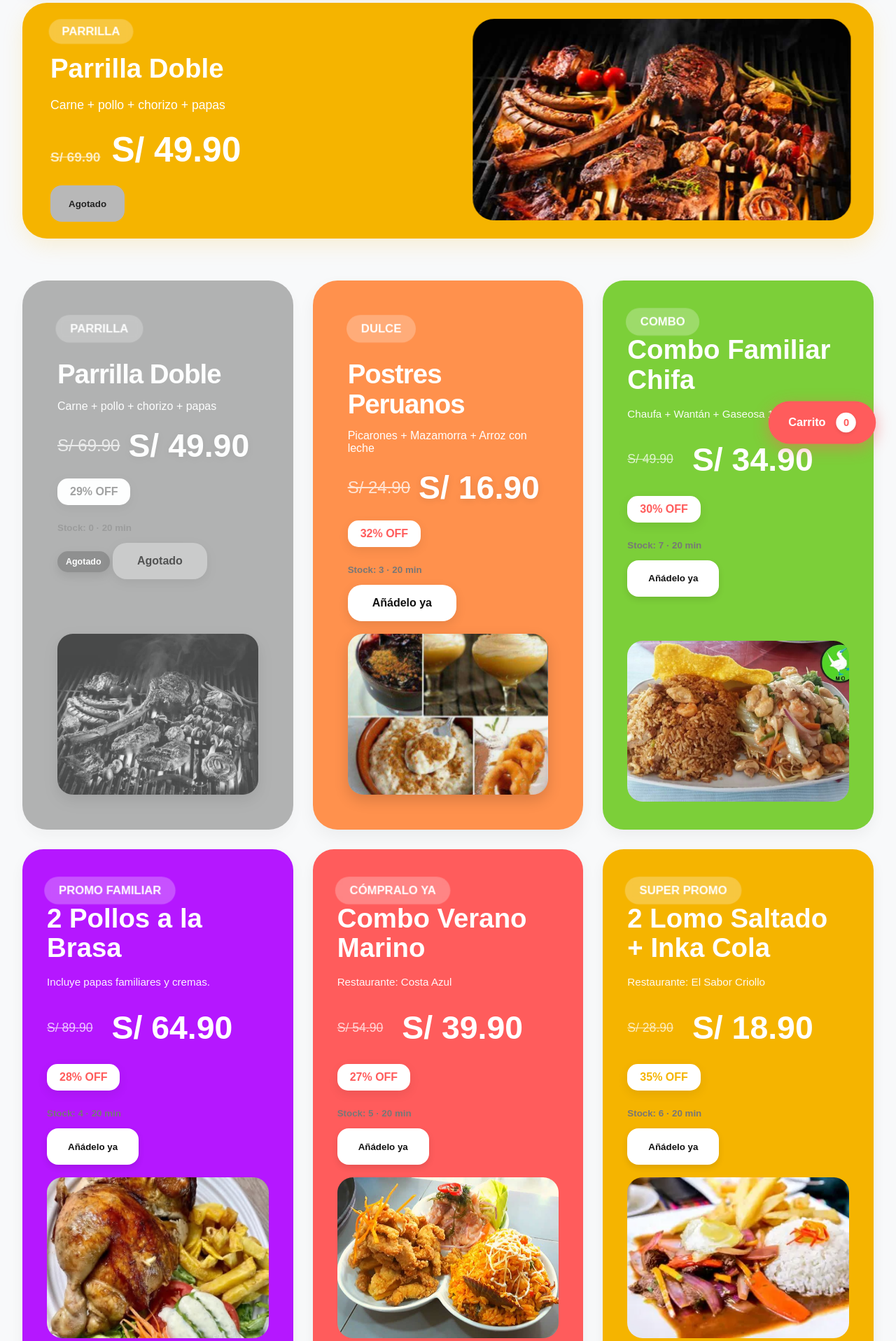
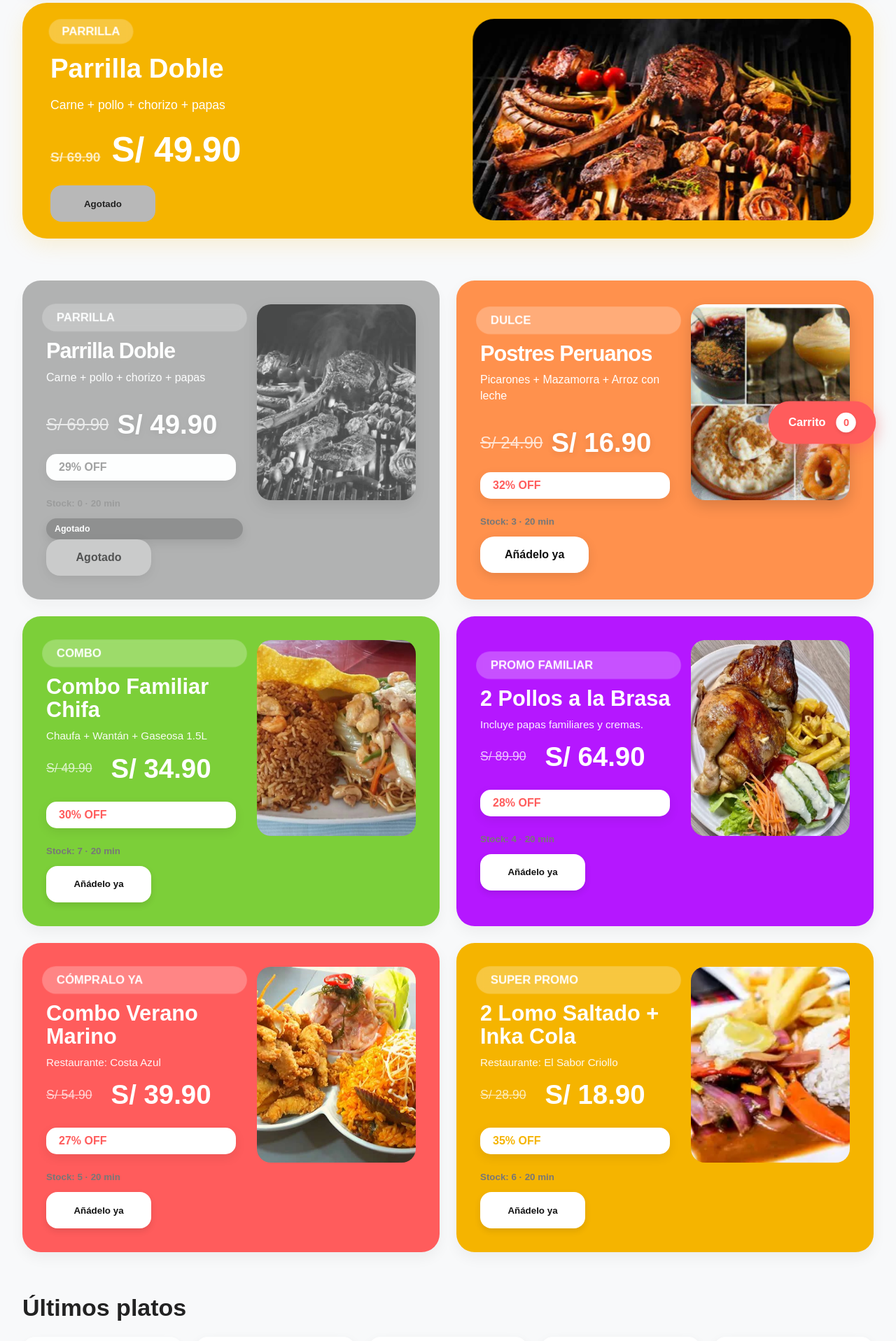
Before and after one commit to Galaxy7bluecosmic/Proyecto-Taller-de-dise-o-Web, a PHP site: page /promociones.html in a window 1280 px wide. Shown: the part 136-2053 px from the top of the page at 70% size. Run offline with PHP 8.4, Linux system fonts and the light colour scheme; data comes from the database, SQL or seed files in the repository.

Commit message:
arreglos

```diff
--- a/assets/css/dinamico.css
+++ b/assets/css/dinamico.css
@@ -206,21 +206,40 @@ button:disabled,
 
 .mini_promos_grid {
     display: grid;
-    grid-template-columns: repeat(auto-fit, minmax(280px, 1fr));
-    gap: 28px;
+    grid-template-columns: repeat(2, minmax(0, 1fr));
+    gap: 24px;
     align-items: stretch;
 }
 
 .promo_card {
     display: grid !important;
-    grid-template-rows: 1fr auto;
-    gap: 18px;
+    grid-template-columns: minmax(0, 1.05fr) minmax(180px, .85fr);
+    gap: 20px;
+    align-items: stretch;
     min-height: 0 !important;
     height: auto;
     overflow: hidden;
+    padding: clamp(24px, 3vw, 34px) !important;
+    border-radius: 26px !important;
+}
+
+.promo_card.promo_grande,
+.promo_card.mini_card {
+    min-height: auto !important;
+}
+
+.promo_card.promo_grande {
+    padding: clamp(24px, 3vw, 34px) !important;
+}
+
+.promo_card.mini_card {
+    padding: clamp(24px, 3vw, 34px) !important;
 }
 
 .promo_card .promo_card_texto {
+    display: flex;
+    flex-direction: column;
+    justify-content: center;
     width: 100%;
     min-width: 0;
 }
@@ -230,7 +249,14 @@ button:disabled,
     width: 100% !important;
     max-width: 100%;
     overflow-wrap: anywhere;
-    font-size: clamp(1.85rem, 3vw, 2.65rem);
+    font-size: clamp(1.55rem, 2.4vw, 2.25rem);
+    line-height: 1.08;
+    margin: 12px 0 10px;
+}
+
+.promo_card p {
+    line-height: 1.4;
+    margin-bottom: 14px;
 }
 
 .promo_card .precios,
@@ -241,16 +267,19 @@ button:disabled,
 
 .promo_card .precio_nuevo,
 .promo_card .nuevo {
-    font-size: clamp(2rem, 4vw, 2.9rem);
+    font-size: clamp(1.8rem, 3vw, 2.45rem);
 }
 
 .promo_card .promo_card_img {
     position: static !important;
     width: 100% !important;
-    height: clamp(150px, 22vw, 230px) !important;
+    height: 100% !important;
+    min-height: 210px;
+    max-height: 280px;
     object-fit: cover;
-    border-radius: 22px;
+    border-radius: 20px;
     margin: 0;
+    align-self: stretch;
 }
 
 .mini_promos_grid .descuento {
@@ -267,6 +296,8 @@ button:disabled,
     border-radius: 16px;
     cursor: pointer;
     font-weight: 800;
+    width: fit-content;
+    min-width: 150px;
 }
 
 .hero_promos {
@@ -499,6 +530,20 @@ button:disabled,
         height: 210px;
     }
 
+    .mini_promos_grid {
+        grid-template-columns: 1fr;
+    }
+
+    .promo_card {
+        grid-template-columns: 1fr;
+    }
+
+    .promo_card .promo_card_img {
+        height: 190px !important;
+        min-height: 190px;
+        max-height: 190px;
+    }
+
     .tarjeta_grid {
         grid-template-columns: 1fr;
     }
@@ -514,14 +559,18 @@ button:disabled,
     }
 }
 
-@media (min-width: 1100px) {
+@media (min-width: 701px) and (max-width: 1080px) {
     .mini_promos_grid {
-        grid-template-columns: repeat(3, minmax(0, 1fr));
+        grid-template-columns: 1fr;
+    }
+
+    .promo_card {
+        grid-template-columns: minmax(0, 1fr) minmax(220px, .85fr);
     }
 }
 
-@media (min-width: 1450px) {
+@media (min-width: 1081px) {
     .mini_promos_grid {
-        grid-template-columns: repeat(4, minmax(0, 1fr));
+        grid-template-columns: repeat(2, minmax(0, 1fr));
     }
 }
--- a/form_pedidos.html
+++ b/form_pedidos.html
@@ -82,6 +82,6 @@
         </div>
     </div>
 
-    <script type="module" src="assets/js/site.js?v=5"></script>
+    <script type="module" src="assets/js/site.js?v=6"></script>
 </body>
 </html>
--- a/index.html
+++ b/index.html
@@ -205,7 +205,7 @@
 
 
 
-    <script type="module" src="assets/js/site.js?v=5"></script>
+    <script type="module" src="assets/js/site.js?v=6"></script>
 </body>
 
 </html>
--- a/login.html
+++ b/login.html
@@ -105,7 +105,7 @@
     </span>
   </footer>
 
-  <script type="module" src="assets/js/site.js?v=5"></script>
+  <script type="module" src="assets/js/site.js?v=6"></script>
 </body>
 
 </html>
--- a/menu.html
+++ b/menu.html
@@ -73,7 +73,7 @@
         <span>0</span>
     </a>
 
-    <script type="module" src="assets/js/site.js?v=5"></script>
+    <script type="module" src="assets/js/site.js?v=6"></script>
 </body>
 
 </html>
--- a/pedidos.html
+++ b/pedidos.html
@@ -59,6 +59,6 @@
 
 
 
-    <script type="module" src="assets/js/site.js?v=5"></script>
+    <script type="module" src="assets/js/site.js?v=6"></script>
 </body>
 </html>
--- a/promociones.html
+++ b/promociones.html
@@ -99,7 +99,7 @@
 
 
 
-    <script type="module" src="assets/js/site.js?v=5"></script>
+    <script type="module" src="assets/js/site.js?v=6"></script>
 </body>
 
 </html>
--- a/registrar.html
+++ b/registrar.html
@@ -126,7 +126,7 @@
         </span>
     </footer>
 
-    <script type="module" src="assets/js/site.js?v=5"></script>
+    <script type="module" src="assets/js/site.js?v=6"></script>
 </body>
 
 </html>
```
Also changed, not shown: assets/js/site.js (+6 -6 lines).
